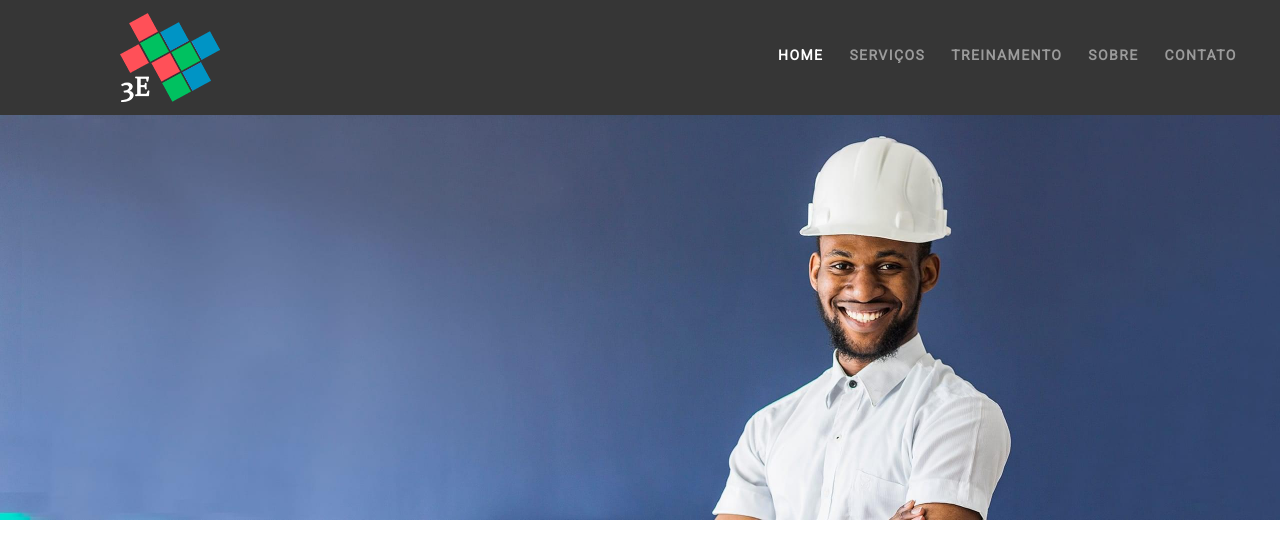
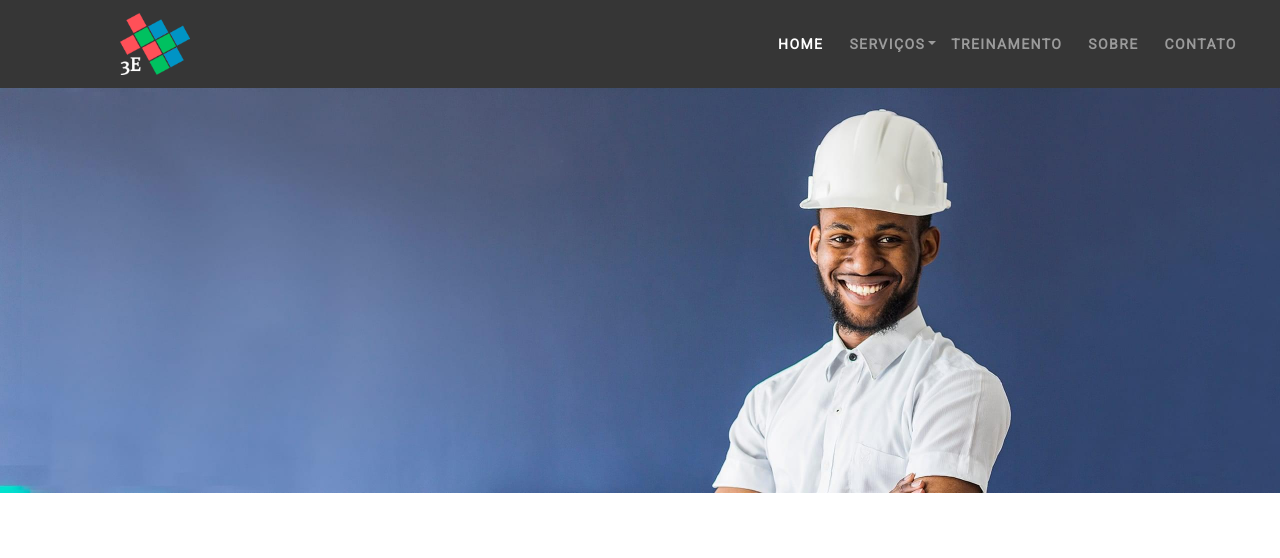
Before and after one commit to caraujo07/3E, a website: page src/index.html in a window 1280 px wide. Drawn offline with nearby package versions, Linux system fonts and the light colour scheme.

Commit message:
Alteração na barra de navegação

```diff
--- a/src/css/scss/_header.scss
+++ b/src/css/scss/_header.scss
@@ -1,11 +1,14 @@
 nav.navbar {
+    .navbar-brand img{
+        width: 70%;
+    }
   background-color: $navbar-color;
     li {
       margin: 0 5px;
     }
-      a.nav-link {
-          @include navbar-typo;
-          color: $link-padrao;
+    a.nav-link {
+        @include navbar-typo;
+        color: $link-padrao;
       }
 }
 
@@ -28,8 +31,7 @@ $easeOutBack: cubic-bezier(0.175, 0.885, 0.320, 1.275);
 nav.navbar {
   a.nav-link{
     position: relative;
-    padding: 0;
-    padding-bottom: 6px!important;
+    padding: 6px 0;
 
 
     &:before,
@@ -48,7 +50,7 @@ nav.navbar {
     }
     &:after {
         opacity: 0;
-        transform: translateY($distance/2);
+
         transition: transform $duration $easeOutBack, opacity $duration;
     }
     &:hover,
@@ -71,8 +73,9 @@ nav.navbar {
 
 .dropdown-toggle {
     &:after {
-        margin-left: 6.255em;
-        top: 8px;
+        opacity: 1!important;
+        margin-left: 6.2em;
+        top: .9em;
         background-color: transparent!important;
     }
 }
@@ -80,11 +83,11 @@ nav.navbar {
 .dropdown-menu {
     padding: 0;
     .dropdown-item {
-        margin: 1px 0;
         font-weight: bold;
         color: $link-padrao;
         background-color: #363636;
         text-transform: uppercase;
+        font-size: 14px;
         font-family: 'Roboto', sans-serif;
         &:hover {
             color: $verde;
--- a/src/index.html
+++ b/src/index.html
@@ -35,8 +35,8 @@
 <body>
 
   <header>
-    <nav class="navbar navbar-expand-lg">
-      <a class="navbar-brand offset-md-1 offset-xl-1" href="#"><img src="img/logo-3e-white.png" alt="3E Consultoria & Treinamentos"></a>
+    <nav class="navbar navbar-expand-lg navbar-dark">
+      <a class="navbar-brand offset-md-1 offset-xl-1" href="index.html"><img src="img/logo-3e-white.png" alt="3E Consultoria & Treinamentos"></a>
       <button class="navbar-toggler" type="button" data-toggle="collapse" data-target="#navbarSupportedContent" aria-controls="navbarSupportedContent" aria-expanded="false" aria-label="Toggle navigation">
         <span class="navbar-toggler-icon"></span>
       </button>
@@ -45,7 +45,7 @@
         <div class="col-md-10 col-lg-8 col-xl-6">
           <ul class="navbar-nav">
               <li class="nav-item active">
-                <a class="nav-link" href="#">Home <span class="sr-only">(current)</span></a>
+                <a class="nav-link" href="index.html">Home <span class="sr-only">(current)</span></a>
               </li>
               <li class="nav-item dropdown">
                 <a class="nav-link dropdown-toggle" href="#" id="navbarDropdown" role="button" data-toggle="dropdown" aria-haspopup="true" aria-expanded="false">
```
Also changed, not shown: dist/css/style.min.css, dist/index.html, src/css/style.min.css.
